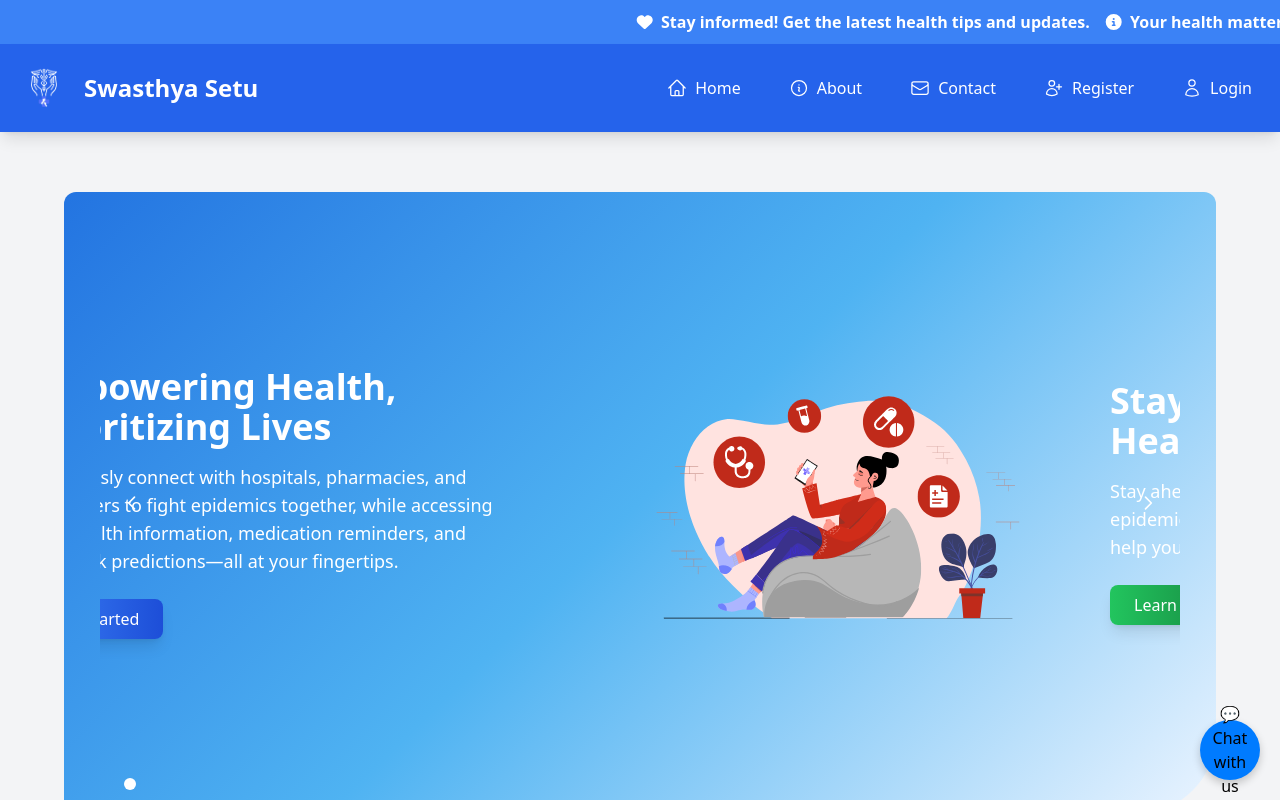
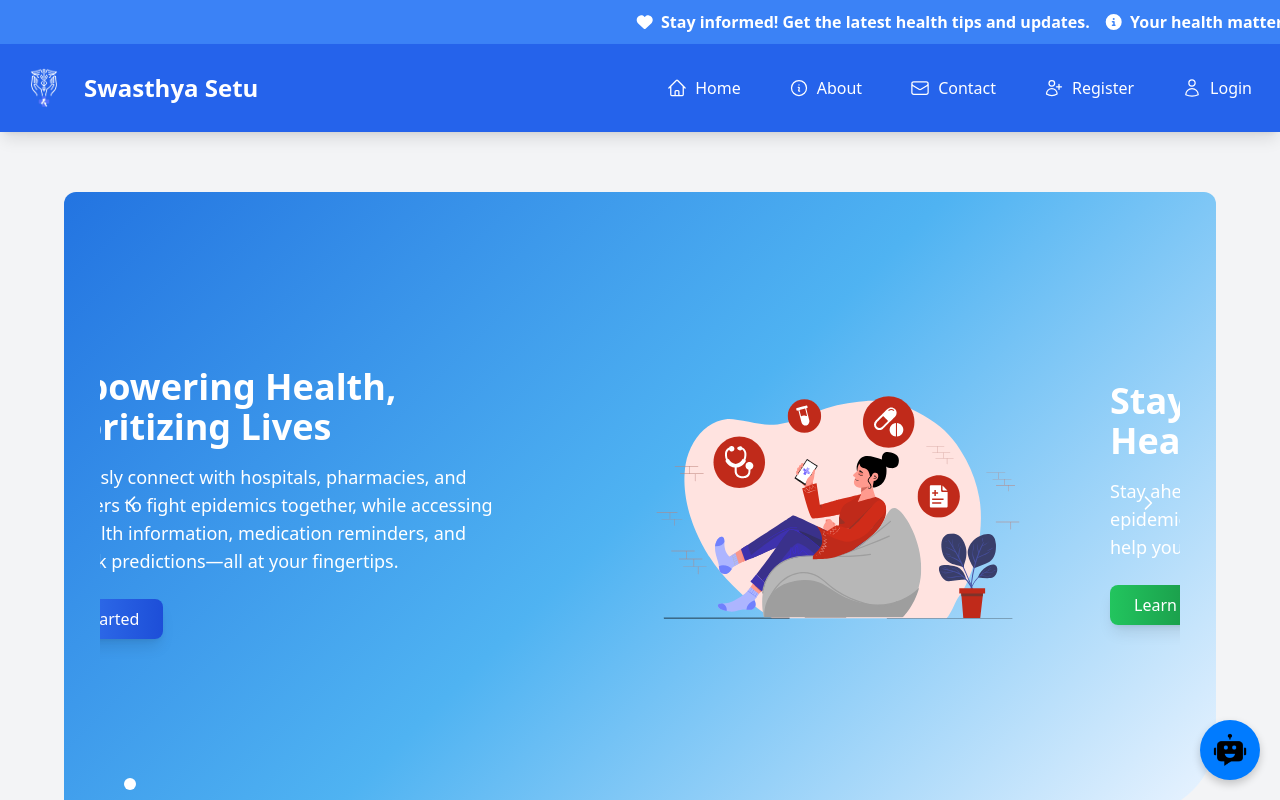
Before and after one commit to Aniks18/ACE-APP, a React (Create React App) app: page / in a window 1280 px wide. Built offline with nearby package versions, Linux system fonts and the light colour scheme; no server answers.

Commit message:
Update ChatbotToggle.js

```diff
--- a/src/components/ChatbotToggle.js
+++ b/src/components/ChatbotToggle.js
@@ -1,6 +1,7 @@
 import React, { useState } from 'react';
 import Chatbot from './Chatbot';
 import './ChatbotToggle.css'; // Add a new CSS file for toggle animation
+import robotIcon from '../images/robot.png'; // Import the robot image
 
 const ChatbotToggle = () => {
   const [isChatbotOpen, setIsChatbotOpen] = useState(false);
@@ -11,10 +12,10 @@ const ChatbotToggle = () => {
 
   return (
     <div className="chatbot-toggle">
-      <button onClick={toggleChatbot} className="toggle-button">
-        💬 Chat with us
-      </button>
-      <div className={`chatbot-wrapper ${isChatbotOpen ? 'open' : 'closed'}`}>
+        <button onClick={toggleChatbot} className="toggle-button">
+            <img src={robotIcon} alt="Chatbot" className="robot-logo"/>
+        </button>
+        <div className={`chatbot-wrapper ${isChatbotOpen ? 'open' : 'closed'}`}>
         {isChatbotOpen && <Chatbot onClose={toggleChatbot} />}
       </div>
     </div>
```
